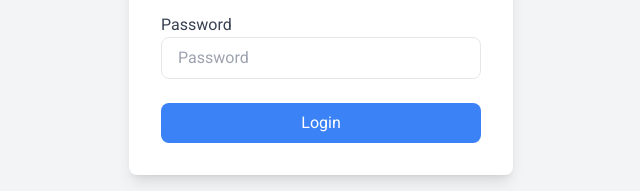
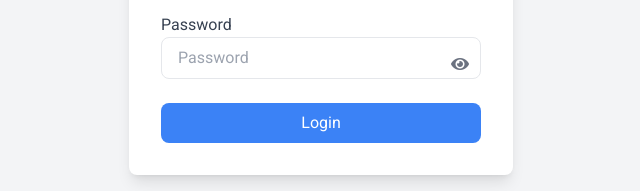
Before and after one commit to SpaceAx/XI-B, a plain HTML site: page index.html in a window 1280 px wide. Shown: the part 391-582 px from the top of the page, 319-959 px from the left. Drawn offline with nearby package versions, Linux system fonts and the light colour scheme.

Commit message:
Update index.html

```diff
--- a/index.html
+++ b/index.html
@@ -16,17 +16,24 @@
 <body class="bg-gray-100 flex items-center justify-center min-h-screen">
     <div class="bg-white p-8 rounded-lg shadow-lg w-full max-w-sm">
         <h2 class="text-2xl font-bold mb-6 text-center">Login</h2>
+
         <div class="mb-4">
             <label for="username" class="block text-gray-700">Username</label>
             <input type="text" id="username" placeholder="Username" class="w-full px-4 py-2 border rounded-lg focus:outline-none focus:ring-2 focus:ring-blue-500">
         </div>
-        <div class="mb-6">
+
+        <div class="mb-6 relative">
             <label for="password" class="block text-gray-700">Password</label>
-            <input type="password" id="password" placeholder="Password" class="w-full px-4 py-2 border rounded-lg focus:outline-none focus:ring-2 focus:ring-blue-500">
+            <input type="password" id="password" placeholder="Password" class="w-full px-4 py-2 border rounded-lg focus:outline-none focus:ring-2 focus:ring-blue-500 pr-10">
+            <span onclick="togglePassword()" class="absolute right-3 top-10 cursor-pointer">
+                <i id="eye-icon" class="fas fa-eye text-gray-500"></i>
+            </span>
         </div>
+
         <button onclick="login()" class="w-full bg-blue-500 text-white py-2 rounded-lg hover:bg-blue-600 transition duration-200">Login</button>
         <p id="message" class="hidden mt-4 text-center font-semibold"></p>
     </div>
+
     <script src="script.js"></script>
 </body>
 </html>
```
